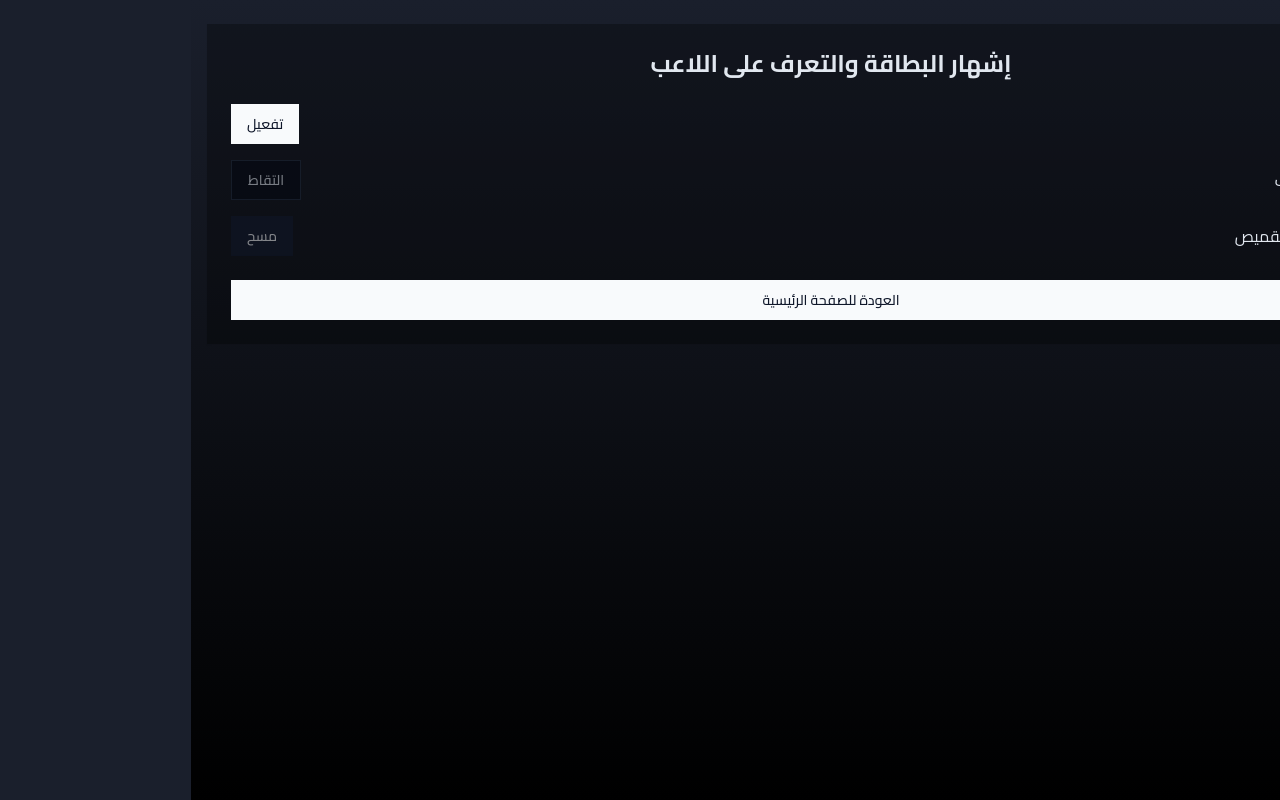
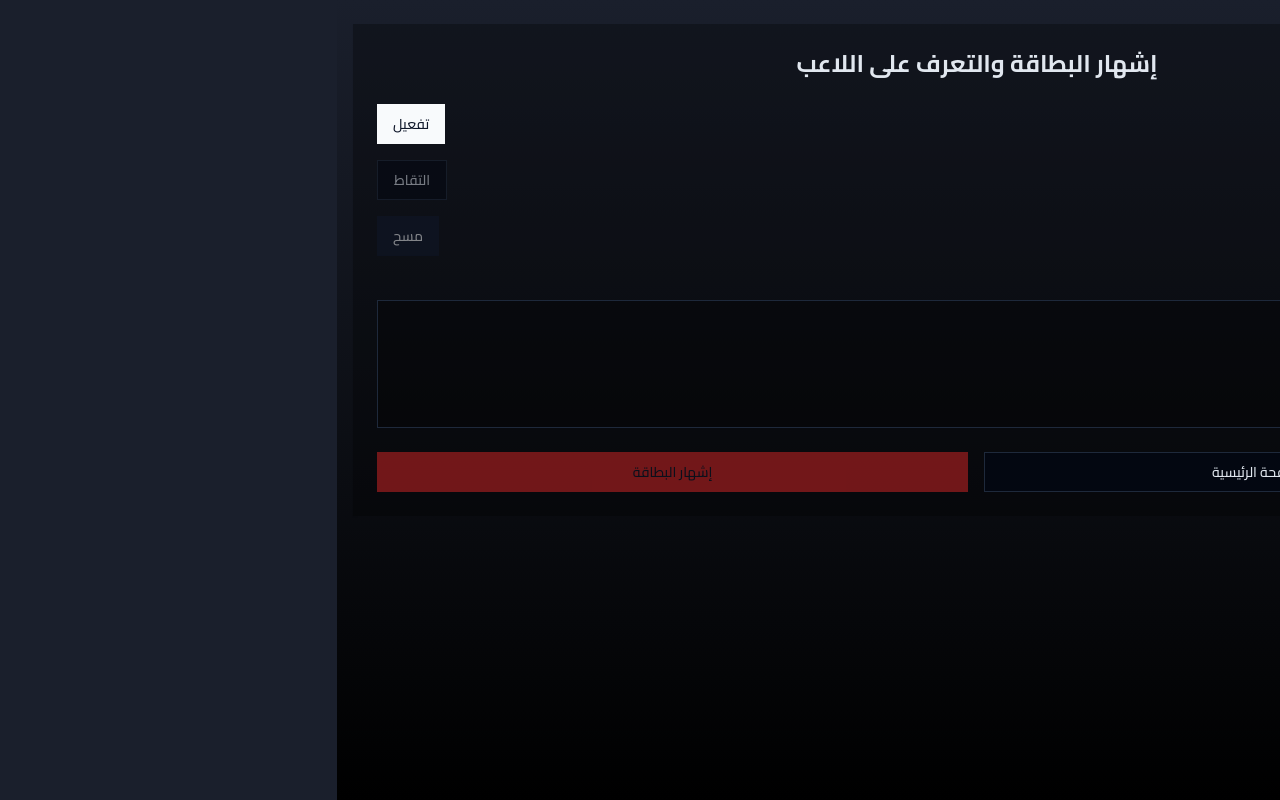
Before and after one commit to 7m0dy21/smart-card-ai, a React (Vite) app: page /card-issuance in a window 1280 px wide. Built offline with nearby package versions, Linux system fonts and the light colour scheme.

Commit message:
Add card issuance reason input
Adds a text input field for the reason when issuing a card.

```diff
--- a/src/pages/CardIssuance.tsx
+++ b/src/pages/CardIssuance.tsx
@@ -1,14 +1,18 @@
 
-import React from 'react';
+import React, { useState } from 'react';
 import { Button } from '@/components/ui/button';
 import { Card } from '@/components/ui/card';
+import { Textarea } from '@/components/ui/textarea';
 import { useAppContext } from '../context/AppContext';
-import { useNavigate } from 'react-router-dom';
+import { useNavigate, useLocation } from 'react-router-dom';
 import { ScanFace, Camera, Shirt } from 'lucide-react';
 
 const CardIssuance: React.FC = () => {
   const { language, translations, cameraActive, setCameraActive } = useAppContext();
+  const [reason, setReason] = useState('');
   const navigate = useNavigate();
+  const location = useLocation();
+  const cardType = location.state?.cardType;
 
   return (
     <div className="min-h-screen bg-gradient-to-b from-referee-blue to-black text-white">
@@ -60,14 +64,40 @@ const CardIssuance: React.FC = () => {
                 {translations.scan[language] ?? 'Scan'}
               </Button>
             </div>
+
+            <div className="mt-6">
+              <label className="block text-sm font-medium mb-2">
+                {language === 'ar' ? 'سبب إشهار البطاقة' : 'Card Issuance Reason'}
+              </label>
+              <Textarea
+                value={reason}
+                onChange={(e) => setReason(e.target.value)}
+                placeholder={language === 'ar' ? 'أدخل سبب إشهار البطاقة...' : 'Enter reason for card issuance...'}
+                className="bg-black bg-opacity-30 text-white resize-none h-32 placeholder:text-gray-400"
+              />
+            </div>
           </div>
 
-          <Button
-            className="w-full mt-6"
-            onClick={() => navigate('/')}
-          >
-            {language === 'ar' ? 'العودة للصفحة الرئيسية' : 'Return to Home'}
-          </Button>
+          <div className="flex gap-4 mt-6">
+            <Button
+              className="flex-1"
+              onClick={() => navigate('/')}
+              variant="outline"
+            >
+              {language === 'ar' ? 'العودة للصفحة الرئيسية' : 'Return to Home'}
+            </Button>
+
+            <Button
+              className={`flex-1 ${
+                cardType === 'yellow'
+                  ? 'bg-yellow-500 hover:bg-yellow-600 text-black'
+                  : 'bg-red-600 hover:bg-red-700'
+              }`}
+              disabled={!reason.trim()}
+            >
+              {language === 'ar' ? 'إشهار البطاقة' : 'Issue Card'}
+            </Button>
+          </div>
         </Card>
       </div>
     </div>
```
